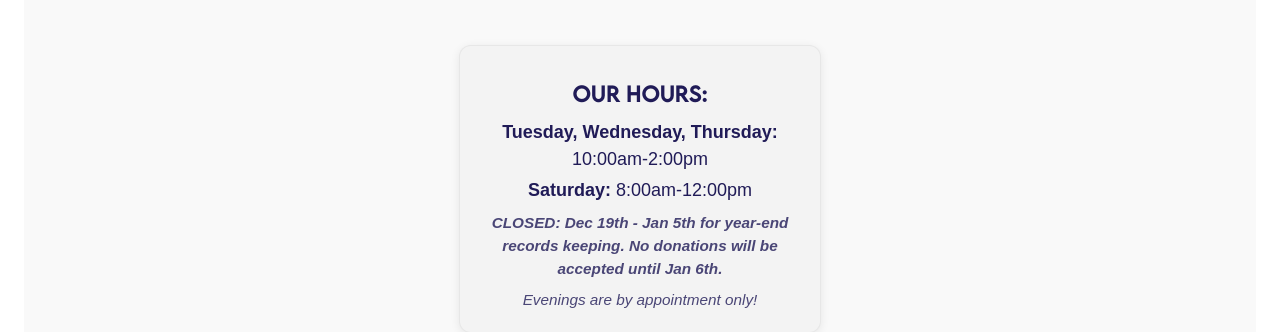
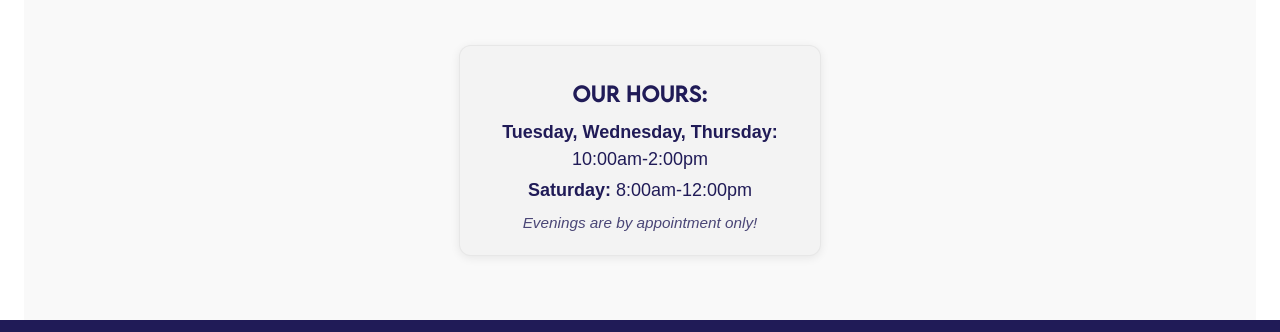
Before and after one commit to CAB-ADMIN/crossingallborders, an Eleventy site: page src/content/donations.md in a window 1280 px wide. Shown: the part 1106-1438 px from the top of the page. Built offline with nearby package versions, Linux system fonts and the light colour scheme; Eleventy itself is replaced by a stand-in of ours; files that its build step writes are made by us from their sources; a web font is replaced by a local one; what @mightyplow/eleventy-plugin-cache-buster, markdown-it-attrs, markdown-it-container, markdown-it-mark would draw is missing.

Commit message:
Removed seasonal hours/closure notice.

```diff
--- a/src/_includes/hours.njk
+++ b/src/_includes/hours.njk
@@ -4,6 +4,6 @@
   <h3 id="our-hours">Our Hours:</h3>
   <h6><strong>Tuesday, Wednesday, Thursday:</strong> 10:00am-2:00pm</h6>
   <h6><strong>Saturday:</strong> 8:00am-12:00pm</h6>
-  <h6><strong><i>CLOSED: Dec 19th - Jan 5th for year-end records keeping. No donations will be accepted until Jan 6th.</i></strong></h6>
+  <!-- <h6><strong><i>CLOSED: Dec 19th - Jan 5th for year-end records keeping. No donations will be accepted until Jan 6th.</i></strong></h6> -->
   <h6><i>Evenings are by appointment only!</i></h6>
 </div>
```
Also changed, not shown: README.md.
